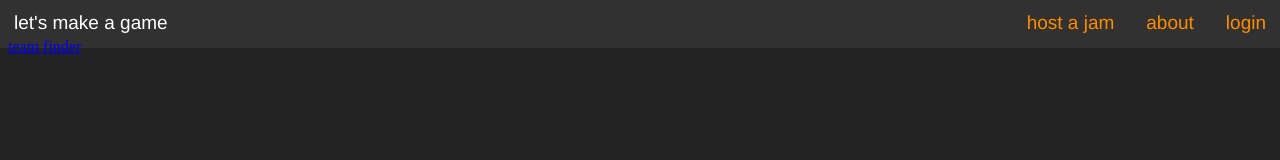
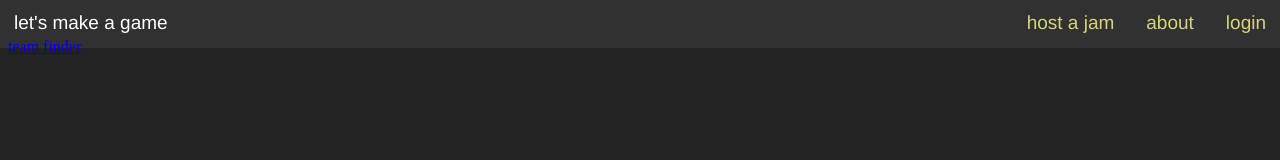
Before and after one commit to YaMaisiukDranko/letsMakeAGame, a plain HTML site: page index.html in a window 1280 px wide. Drawn offline with Linux system fonts and the light colour scheme.

Commit message:
Change color for test

```diff
--- a/css/style.css
+++ b/css/style.css
@@ -15,7 +15,7 @@
 /* Style the links inside the navigation bar */
 .navbar a {
     float: left;
-    color: #ff8c00;
+    color: #ff8c;
     text-align: center;
     padding: 14px 16px;
     text-decoration: none;
```
